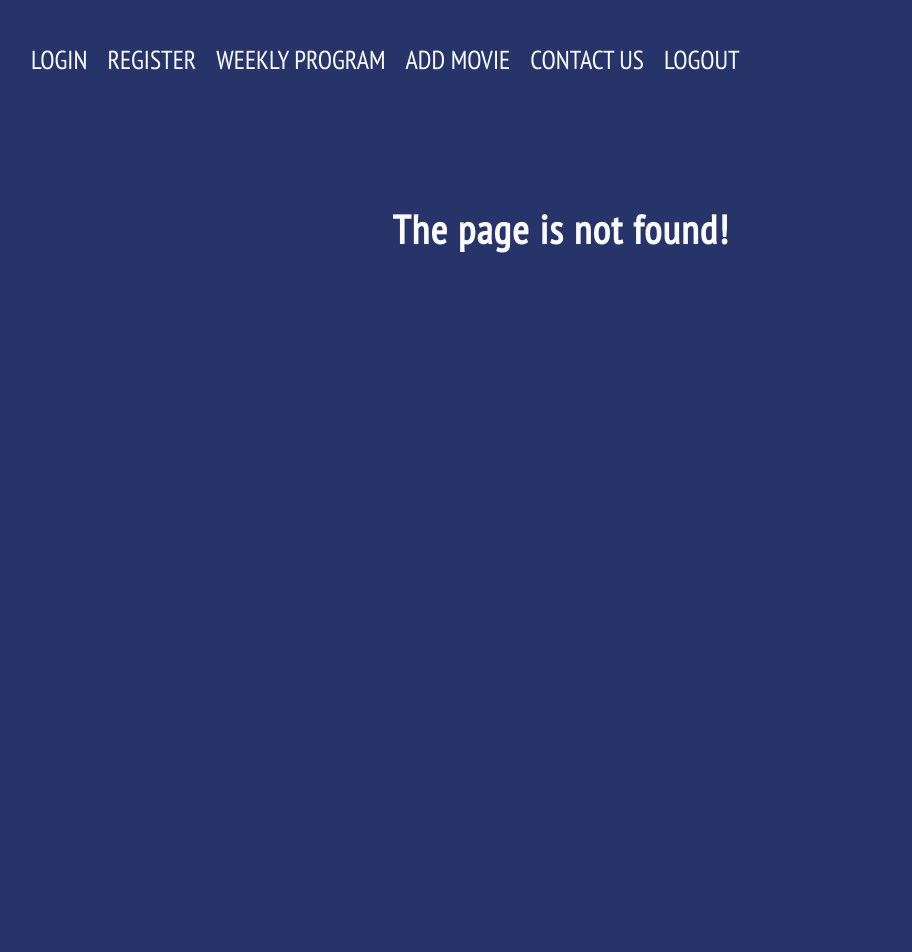
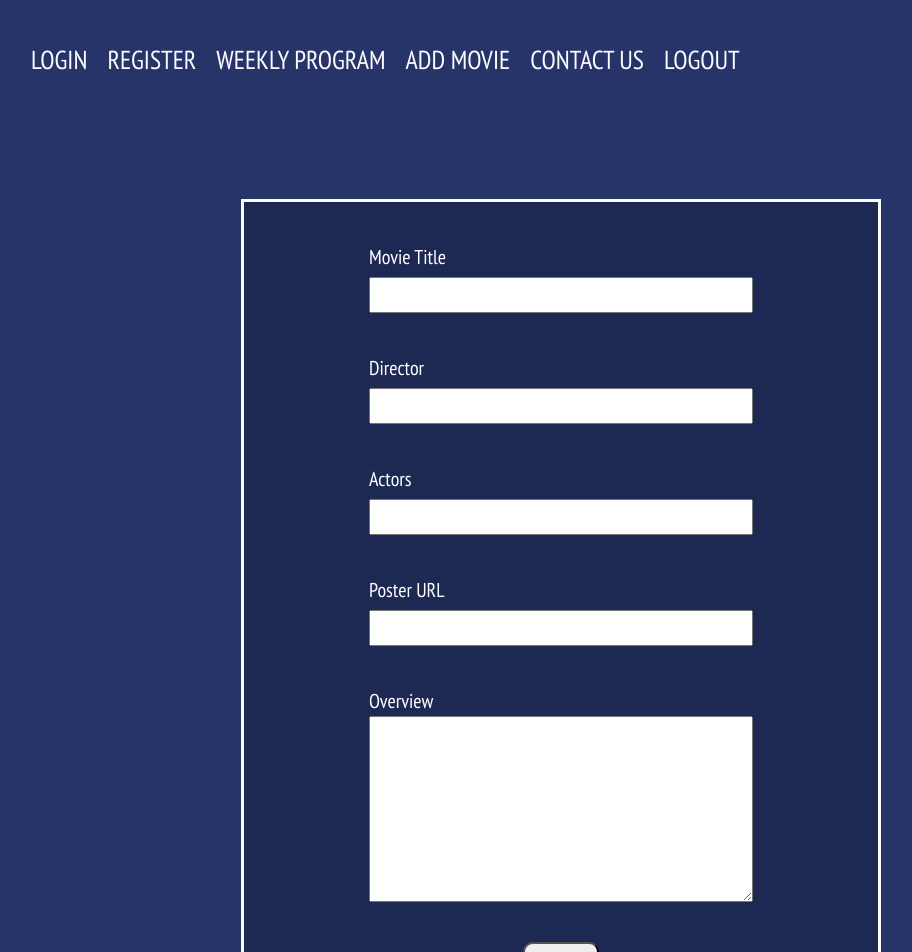
Before and after one commit to aleks930819/cinema-project-react, a React (Create React App) app: page /add-movie in a window 1280 px wide. Before the commit this address had no page. Shown: the top 952 px of the page, without its empty margins (79-991 px from the left). Before the commit the page ends 800 px from the top, so only its background shows below. Built offline with nearby package versions, Linux system fonts and the light colour scheme.

Commit message:
added add movie layout

```diff
--- /dev/null
+++ b/public/styles/add-movie.css
@@ -0,0 +1,65 @@
+.add-movie {
+    display: flex;
+    justify-content: center;
+    align-items: center;
+}
+
+.add-movie-form {
+    display: flex;
+    flex-direction: column;
+    gap:4rem;
+    justify-content: center;
+    align-items: center;
+    border: 3px solid var(--color-white);
+    width: 50vw;
+    padding: 4rem;
+    background-color: var(--color-border);
+
+
+}
+
+.add-movie-form label {
+    color:white;
+    font-size: 2rem;
+
+}
+.add-movie-form input {
+    display: block;
+    margin-top: .5rem;
+    outline: none;
+    width: 30vw;
+    font-size: 2rem;
+
+}
+
+.add-movie-form textarea {
+    display: block;
+    font-size: 2rem;
+    width: 30vw;
+
+}
+.add-movie-btn {
+    font-size: 1.7rem;
+    text-transform: uppercase;
+    padding: .5rem 2rem;
+    border-radius: 1rem;
+}
+
+
+
+@media only screen and (max-width: 600px) {
+    .add-movie-form {
+       width: 80vw;
+    }
+
+    .add-movie-form input {
+        width: 60vw;
+
+    }
+
+    .add-movie-form textarea {
+
+        width: 60vw;
+
+    }
+}
--- a/public/styles/style.css
+++ b/public/styles/style.css
@@ -2,6 +2,7 @@
 @import url('https://fonts.googleapis.com/css2?family=Montserrat&display=swap');
 
 @import url('reset.css');
+@import url('add-movie.css');
 @import url('form.css');
 @import url('spinner.css');
 @import url('not-found.css');
--- a/src/App.js
+++ b/src/App.js
@@ -1,4 +1,5 @@
 import { Route, Routes } from 'react-router-dom';
+import AddMovie from './components/AddMovie/AddMovie';
 import DetailsCard from './components/DetailsCard/DetailsCard';
 import ErrorPage from './components/ErrorPage/ErrorPage';
 import Header from './components/Header/Header';
@@ -17,6 +18,7 @@ function App() {
           <Route path="/details/:id" element={<DetailsCard />} />
           <Route path="/register" element={<Register />} />
           <Route path="/login" element={<Login />} />
+          <Route path="/add-movie" element={<AddMovie/>}/>
           <Route path="*" element={<ErrorPage />} />
         </Routes>
     </>
--- a/src/components/AddMovie/AddMovie.js
+++ b/src/components/AddMovie/AddMovie.js
@@ -1,6 +1,42 @@
 const AddMovie = () => {
+  return (
+    <div className="add-movie">
+      <form className="add-movie-form">
+        <div>
+          <label id="movie-title">Movie Title</label>
+          <input type="text" htmlFor="movie-title" name="movie-title"></input>
+        </div>
 
+        <div>
+          <label id="dircetor">Director</label>
+          <input type="text" htmlFor="director" name="director"></input>
+        </div>
+
+        <div>
+          <label id="actors">Actors</label>
+          <input type="text" htmlFor="actors" name="actors"></input>
+        </div>
+
+        <div>
+          <label id="poster-url">Poster URL</label>
+          <input type="text" htmlFor="poster-url"></input>
+        </div>
+
+        <div>
+          <label id="overview">Overview</label>
+          <textarea
+            type="textarea"
+            htmlFor="overview"
+            name="overview"
+            rows="6"
+          ></textarea>
+        </div>
+        <div>
+          <button className="add-movie-btn">Send</button>
+        </div>
+      </form>
+    </div>
+  );
 };
 
-
 export default AddMovie;
```
